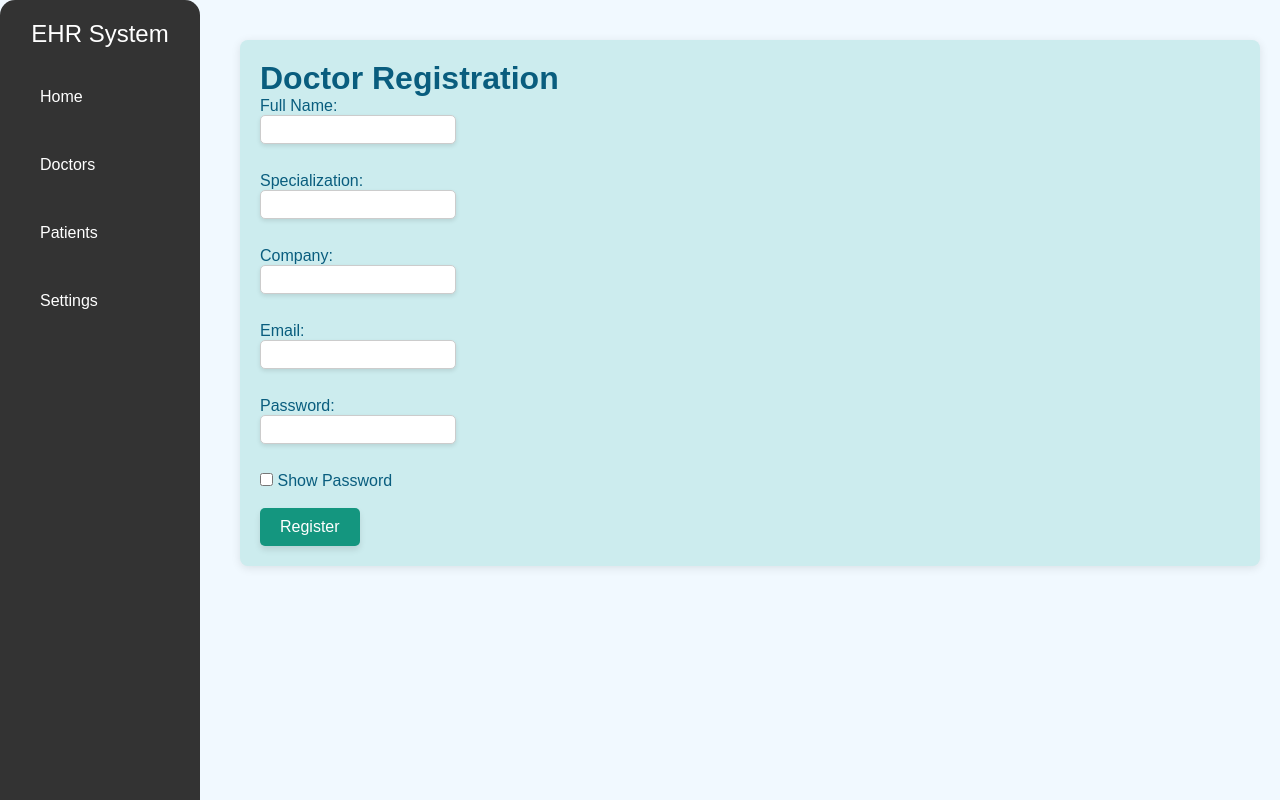
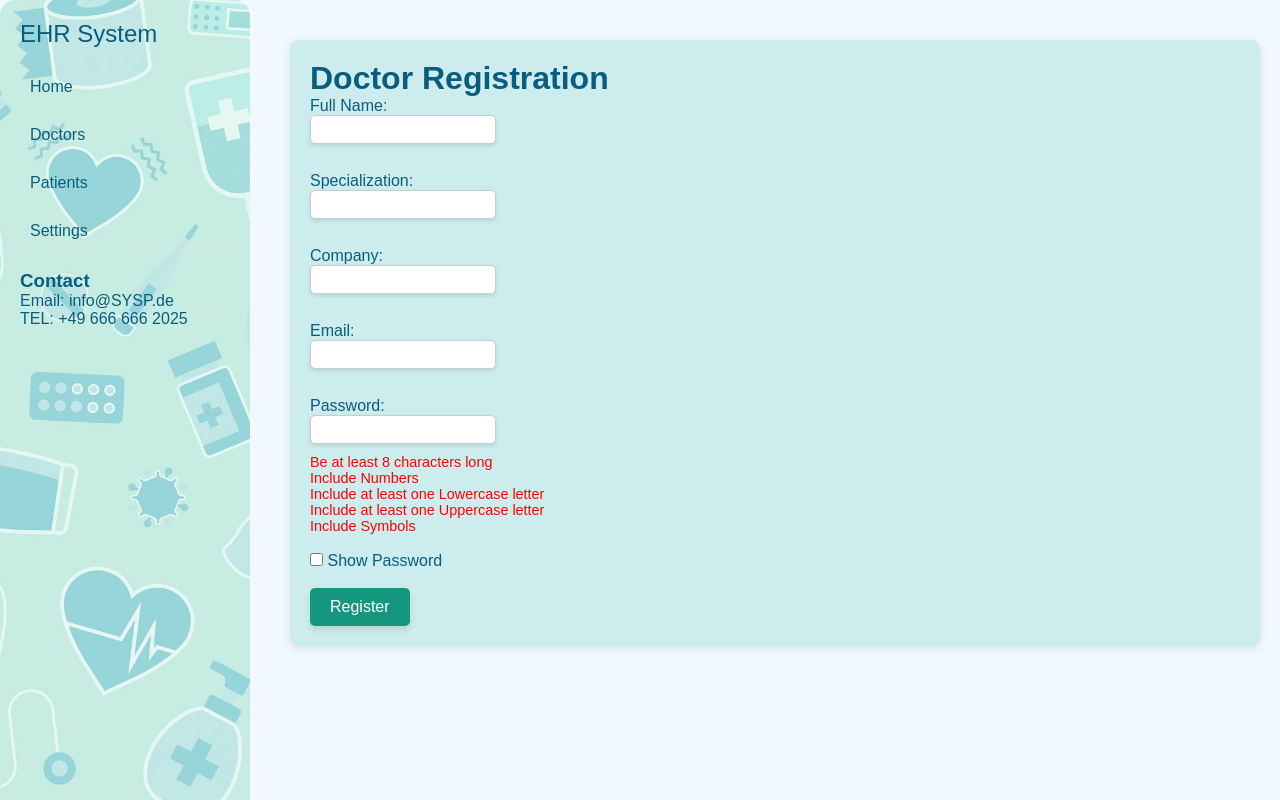
Before and after one commit to sepehrmokhtar/Information-System, a Flask app: page /register-doctor in a window 1280 px wide. Run offline with Flask 3, Linux system fonts and the light colour scheme.

Commit message:
a bit change

```diff
--- a/static/style-css-method.css
+++ b/static/style-css-method.css
@@ -24,7 +24,7 @@ body {
 }
 
 .navbar-brand {
-    color: #fff; /* White text for contrast */
+    color: #095d7e; /* Darker blue for brand text */
     font-size: 1.5em;
     margin-bottom: 20px;
     display: block;
@@ -41,7 +41,7 @@ body {
 }
 
 .nav-link {
-    color: #fff; /* White for links */
+    color: #095d7e; /* Change the color of the navigation links to #095d7e */
     text-decoration: none;
     padding: 10px;
     display: block;
@@ -49,8 +49,9 @@ body {
 }
 
 .nav-link:hover {
-    background-color: #095d7e; /* Light green for hover effect */
+    background-color: #a0dbdb; /* Darker background color for better visibility */
     transform: scale(1.1); /* Grow the text size on hover */
+    border-radius: 8px; /* Add rounded corners on hover */
 }
 
 /* Main Content */
--- a/templates/Doctor-Registration.html
+++ b/templates/Doctor-Registration.html
@@ -6,66 +6,74 @@
     <title>Doctor Registration</title>
     <link rel="stylesheet" href="../static/style-css-method.css">
     <style>
-        #passwordMessage {
-            color: red;
+        #passwordMessage ul {
+            list-style-type: none;
+            padding: 0;
             font-size: 0.9em;
         }
-        button {
-            background-color: #14967f;
-            color: #fff;
-            padding: 10px 20px;
-            border: none;
-            border-radius: 5px;
-            font-size: 1em;
-            cursor: pointer;
-            box-shadow: 0 4px 6px rgba(0, 0, 0, 0.1);
-            transition: background-color 0.3s ease, box-shadow 0.3s ease;
+        #passwordMessage li {
+            color: red;
         }
-        button:hover {
-            background-color: #0e7b5e;
-            box-shadow: 0 6px 12px rgba(0, 0, 0, 0.2);
+        #passwordMessage .valid {
+            color: #14967f; /* Teal for valid messages */
         }
+        /* Styles will inherit from your existing CSS */
         .content-wrapper {
-            background-color: #ccecee;
+            background-color: #ccecee; /* Light teal background */
             border-radius: 8px;
             padding: 20px;
             box-shadow: 0 2px 10px rgba(0, 0, 0, 0.1);
             margin-top: 20px;
         }
+        .main-content {
+            margin-left: 270px; /* Adjusted for sidebar width */
+            padding: 20px;
+        }
+
+        /* Updated sidebar styles with background image */
         .sidebar {
-            width: 200px;
+            width: 250px;
+            height: 100vh;
+            background-image: url('medical background.jpeg'); /* Background image */
+            background-size: cover; /* Cover the entire sidebar */
+            background-position: center; /* Center the image */
+            padding: 20px;
             position: fixed;
-            height: 100%;
-            background-color: #333;
-            padding-top: 20px;
-            color: white;
+            border-top-right-radius: 15px; /* Curved top-right corner */
+            border-top-left-radius: 15px; /* Curved top-left corner */
+            color: white; /* Default text color for better visibility */
         }
-        .sidebar a.navbar-brand {
+        .navbar-brand {
+            color: #095d7e; /* Darker blue for brand text */
             font-size: 1.5em;
             margin-bottom: 20px;
             display: block;
-            text-align: center;
-            color: #fff;
+            text-decoration: none;
         }
         .navbar-nav {
-            list-style-type: none;
+            list-style: none;
             padding: 0;
         }
-        .navbar-nav .nav-item {
-            padding: 10px 0;
+        .nav-item {
+            margin: 10px 0;
         }
-        .navbar-nav .nav-link {
-            color: #fff;
+        .nav-link {
+            color: #095d7e; /* Set all nav link colors to the same as the brand */
             text-decoration: none;
+            padding: 10px;
             display: block;
-            padding: 10px 20px;
+            transition: background-color 0.3s ease, transform 0.3s ease; /* Smooth transition for background color and scaling */
         }
-        .navbar-nav .nav-link:hover {
-            background-color: #555;
+        .nav-link:hover {
+            background-color: rgba(0, 0, 0, 0.5); /* Semi-transparent black background on hover */
+            transform: scale(1.1); /* Grow the text size on hover */
+            border-radius: 8px; /* Add rounded corners on hover */
         }
-        .main-content {
-            margin-left: 220px;
-            padding: 20px;
+
+        /* Sidebar contact styles */
+        .sidebar-contact {
+            margin-top: 20px; /* Space between nav items and contact section */
+            color: #095d7e; /* Text color for contact section */
         }
     </style>
 </head>
@@ -86,6 +94,13 @@
                 <a href="#" class="nav-link">Settings</a>
             </li>
         </ul>
+
+        <!-- Contact section moved to the end of the navigation bar -->
+        <div class="sidebar-contact">
+            <h3>Contact</h3>
+            <p>Email: <a href="mailto:info@SYSP.de" style="color: #095d7e; text-decoration: none;">info@SYSP.de</a></p>
+            <p>TEL: +49 666 666 2025</p>
+        </div>
     </div>
     <div class="main-content">
         <div class="content-wrapper">
@@ -106,33 +121,20 @@
                 <label for="password">Password:</label><br>
                 <input type="password" id="password" name="psw" required><br>
 
-                <div id="passwordMessage"></div><br>
+                <div id="passwordMessage">
+                    <ul>
+                        <li id="length">Be at least 8 characters long</li>
+                        <li id="number">Include Numbers</li>
+                        <li id="lowercase">Include at least one Lowercase letter</li>
+                        <li id="uppercase">Include at least one Uppercase letter</li>
+                        <li id="special">Include Symbols</li>
+                    </ul>
+                </div><br>
                 <input type="checkbox" id="showPassword"> <label for="showPassword">Show Password</label><br><br>
 
                 <button type="submit">Register</button>
             </form>
         </div>
     </div>
-
-    <script>
-        const passwordInput = document.getElementById('password');
-        const passwordMessage = document.getElementById('passwordMessage');
-        const showPasswordCheckbox = document.getElementById('showPassword');
-
-        passwordInput.addEventListener('input', () => {
-            const password = passwordInput.value;
-            const strongPassword = /^(?=.*\d)(?=.*[a-z])(?=.*[A-Z])(?=.*[@$!%*?&])[A-Za-z\d@$!%*?&]{8,}$/;
-
-            if (!strongPassword.test(password)) {
-                passwordMessage.textContent = 'Password must be at least 8 characters long and include uppercase, lowercase, number, and special character.';
-            } else {
-                passwordMessage.textContent = '';
-            }
-        });
-
-        showPasswordCheckbox.addEventListener('change', () => {
-            passwordInput.type = showPasswordCheckbox.checked ? 'text' : 'password';
-        });
-    </script>
 </body>
 </html>
```
Also changed, not shown: templates/index.html (+11 -2 lines), templates/medical background.jpeg (added).
